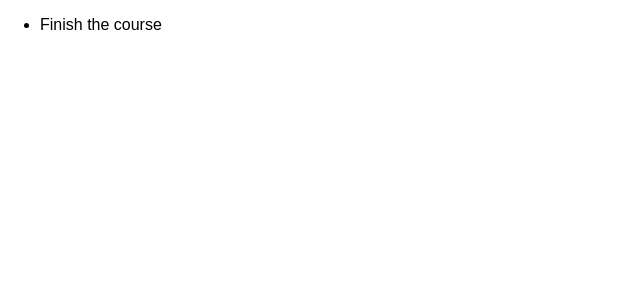
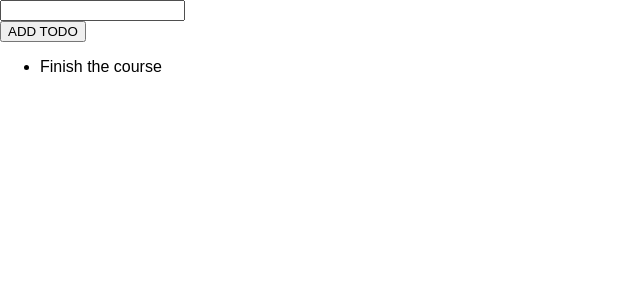
Before and after one commit to ajamthe/ts-react, a React (Create React App) app: page / in a window 1280 px wide. Shown: the top 300 px of the page, without its empty margins (0-640 px from the left). Built offline with nearby package versions, Linux system fonts and the light colour scheme.

Commit message:
Input component

```diff
--- a/src/App.tsx
+++ b/src/App.tsx
@@ -1,5 +1,6 @@
 import React from 'react';
 import TodoList from "./components/TodoList";
+import NewTodo from "./components/NewTodo";
 
 // React.FC is a shortform form React.FunctionComponent
 const App: React.FC = () => {
@@ -7,6 +8,7 @@ const App: React.FC = () => {
 
   return (
     <div className="App">
+      <NewTodo/>
       <TodoList items={todos}/>
     </div>
   );
--- /dev/null
+++ b/src/components/NewTodo.tsx
@@ -0,0 +1,22 @@
+import React, { useRef } from 'react';
+
+interface INewTodoProps {
+}
+
+const NewTodo: React.FC<INewTodoProps> = (props) => {
+    const textInputRef = useRef<HTMLInputElement>(null);
+    const todoSubmitHandler = (event: React.FormEvent) => {
+        event.preventDefault();
+        const externedText = textInputRef.current!.value;
+        console.log(externedText);
+    }
+  return (<form onSubmit={todoSubmitHandler}>
+      <div>
+          <label htmlFor="todo-text"></label>
+          <input type="text" id="todo-text" ref={textInputRef}></input>
+      </div>
+      <button type="submit">ADD TODO</button>
+  </form>);
+};
+
+export default NewTodo;
```
